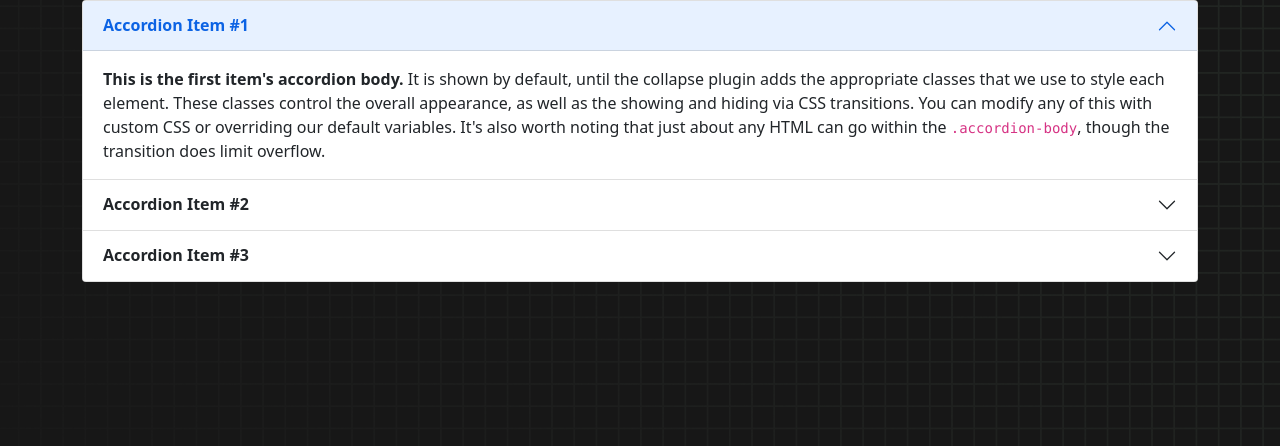
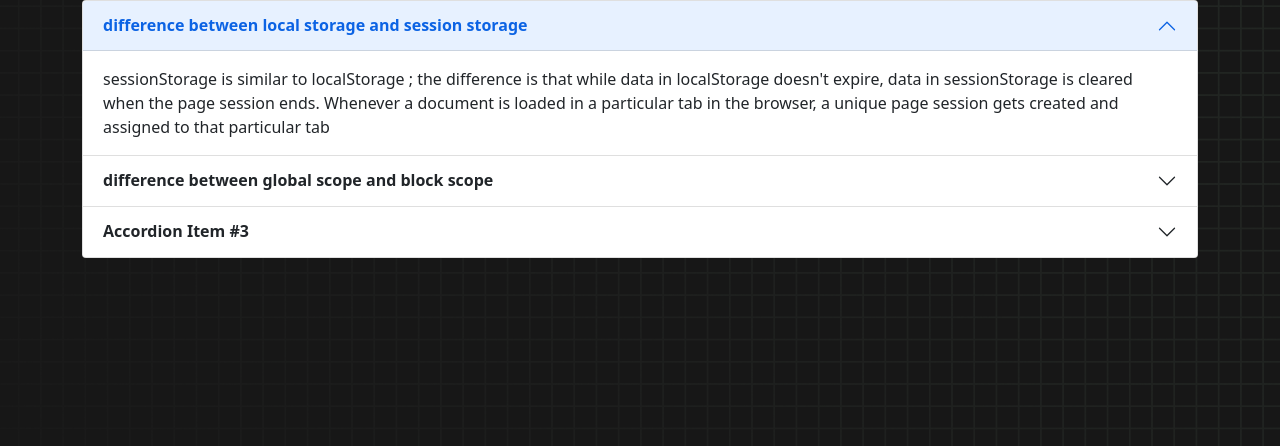
Before and after one commit to tohinahmedrahat/type-speed-test, a plain HTML site: page blog.html in a window 1280 px wide. Drawn offline with nearby package versions, Linux system fonts and the light colour scheme.

Commit message:
add question

```diff
--- a/blog.html
+++ b/blog.html
@@ -16,24 +16,24 @@
                 <div class="accordion-item">
                   <h2 class="accordion-header" id="headingOne">
                     <button class="accordion-button" type="button" data-bs-toggle="collapse" data-bs-target="#collapseOne" aria-expanded="true" aria-controls="collapseOne">
-                      Accordion Item #1
+                        difference between local storage and session storage
                     </button>
                   </h2>
                   <div id="collapseOne" class="accordion-collapse collapse show" aria-labelledby="headingOne" data-bs-parent="#accordionExample">
                     <div class="accordion-body">
-                      <strong>This is the first item's accordion body.</strong> It is shown by default, until the collapse plugin adds the appropriate classes that we use to style each element. These classes control the overall appearance, as well as the showing and hiding via CSS transitions. You can modify any of this with custom CSS or overriding our default variables. It's also worth noting that just about any HTML can go within the <code>.accordion-body</code>, though the transition does limit overflow.
+                        sessionStorage is similar to localStorage ; the difference is that while data in localStorage doesn't expire, data in sessionStorage is cleared when the page session ends. Whenever a document is loaded in a particular tab in the browser, a unique page session gets created and assigned to that particular tab
                     </div>
                   </div>
                 </div>
                 <div class="accordion-item">
                   <h2 class="accordion-header" id="headingTwo">
                     <button class="accordion-button collapsed" type="button" data-bs-toggle="collapse" data-bs-target="#collapseTwo" aria-expanded="false" aria-controls="collapseTwo">
-                      Accordion Item #2
+                        difference between global scope and block scope
                     </button>
                   </h2>
                   <div id="collapseTwo" class="accordion-collapse collapse" aria-labelledby="headingTwo" data-bs-parent="#accordionExample">
                     <div class="accordion-body">
-                      <strong>This is the second item's accordion body.</strong> It is hidden by default, until the collapse plugin adds the appropriate classes that we use to style each element. These classes control the overall appearance, as well as the showing and hiding via CSS transitions. You can modify any of this with custom CSS or overriding our default variables. It's also worth noting that just about any HTML can go within the <code>.accordion-body</code>, though the transition does limit overflow.
+                        In a browser environment, the global scope is controlled by the window object while in Node. js, it's controlled by the global object. Block scopes are what you get when you use if statements, for statements, and the like.
                     </div>
                   </div>
                 </div>
```
